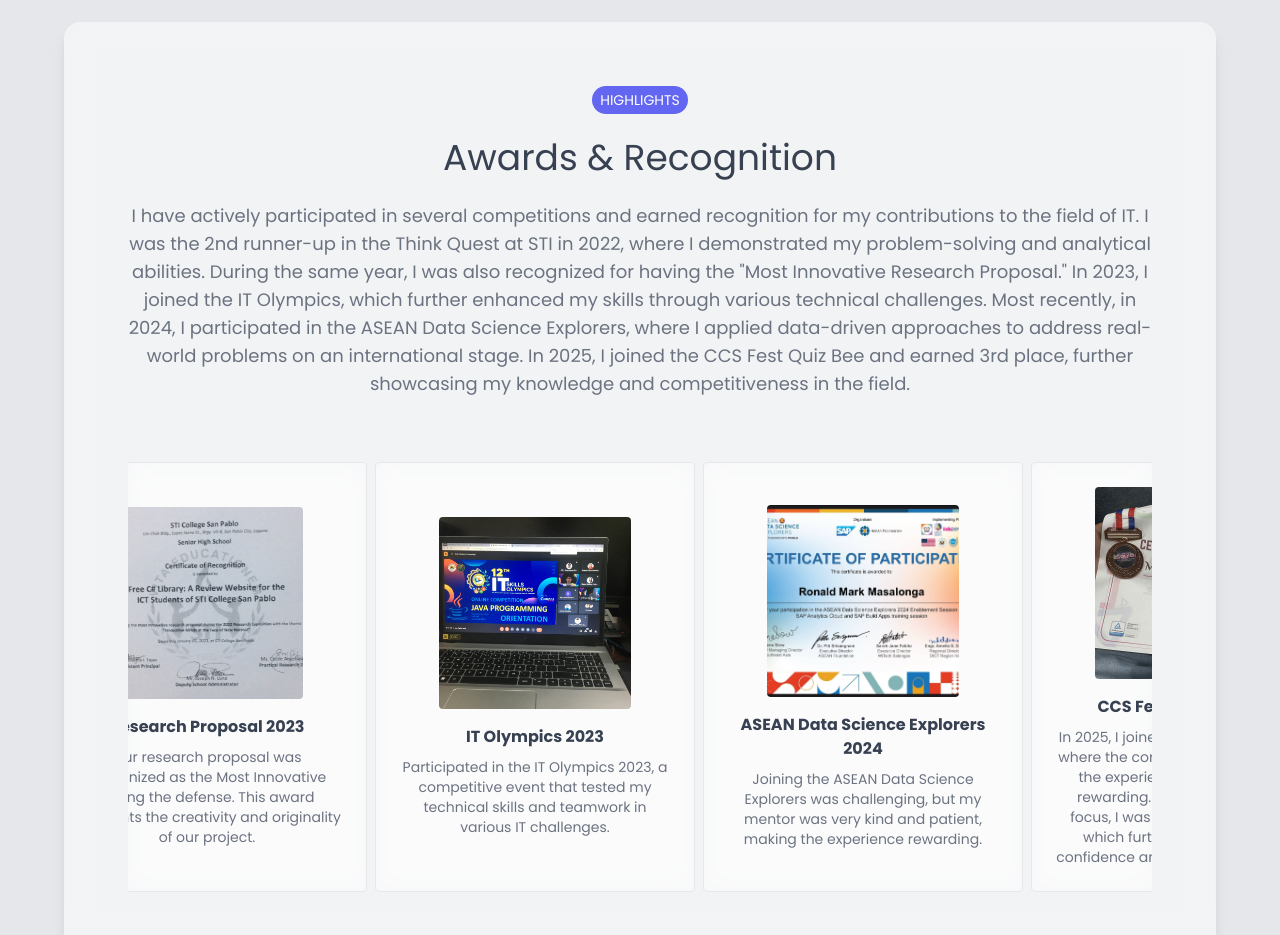
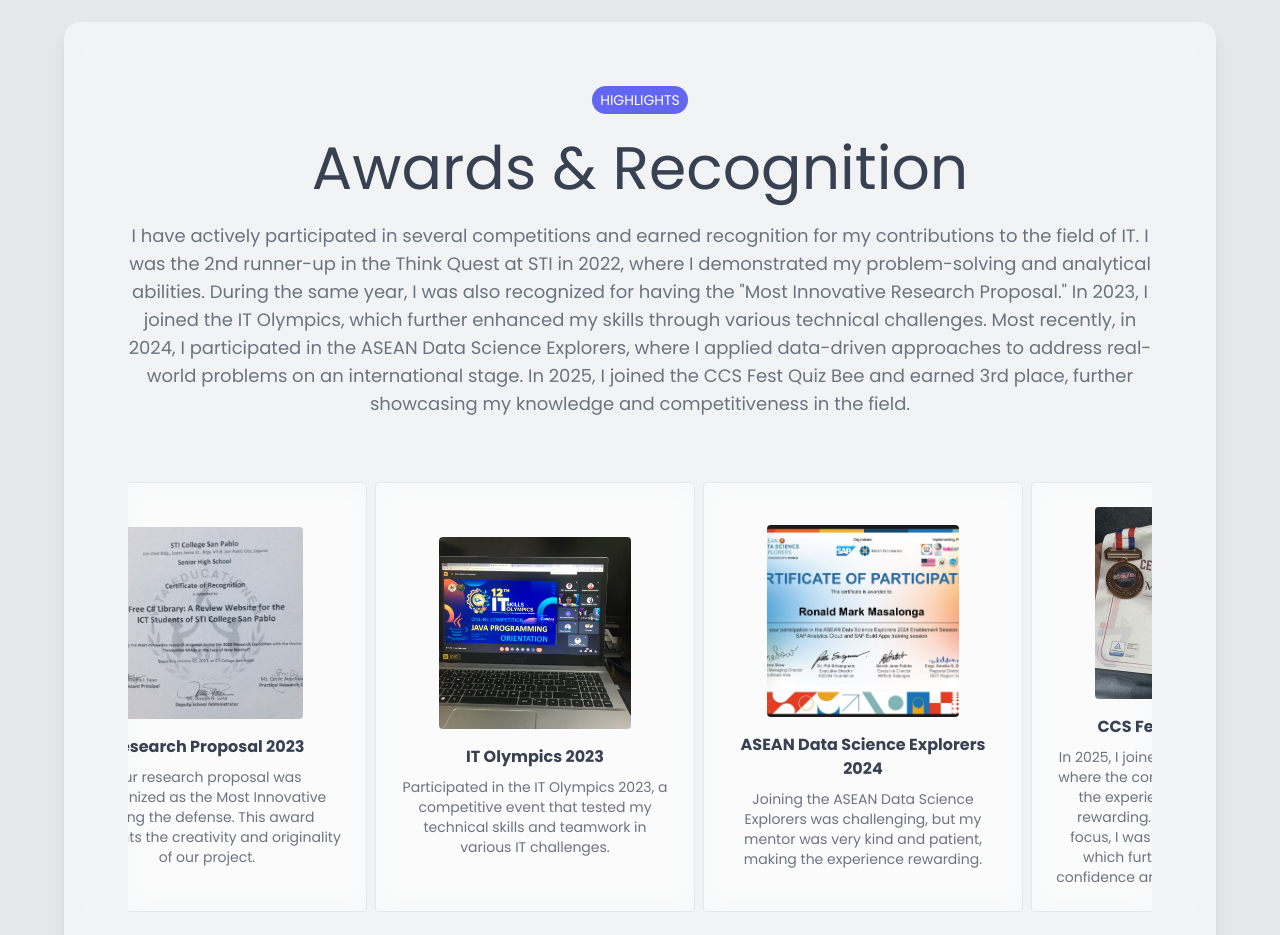
Before and after one commit to RonaldMark17/Portfolio2025, a plain HTML site: page index.html in a window 1280 px wide. Shown: the part 1360-2295 px from the top of the page. Drawn offline with nearby package versions, Linux system fonts and the light colour scheme.

Commit message:
Update index.html

```diff
--- a/index.html
+++ b/index.html
@@ -181,9 +181,10 @@
           Highlights
         </span>
       </div>
-      <h1 class="text-4xl font-medium text-gray-700 text-center mt-6">
-        Awards &amp; Recognition
-      </h1>
+      <h1 class="text-2xl md:text-4xl lg:text-6xl font-medium text-gray-700 text-center mt-6 w-auto">
+  Awards & Recognition
+</h1>
+
       <p class="text-center mt-6 text-lg  text-gray-500">
         I have actively participated in several competitions and earned recognition for my contributions to the field of
         IT. I was the 2nd runner-up in the Think Quest at STI in 2022, where I demonstrated my problem-solving and
```
